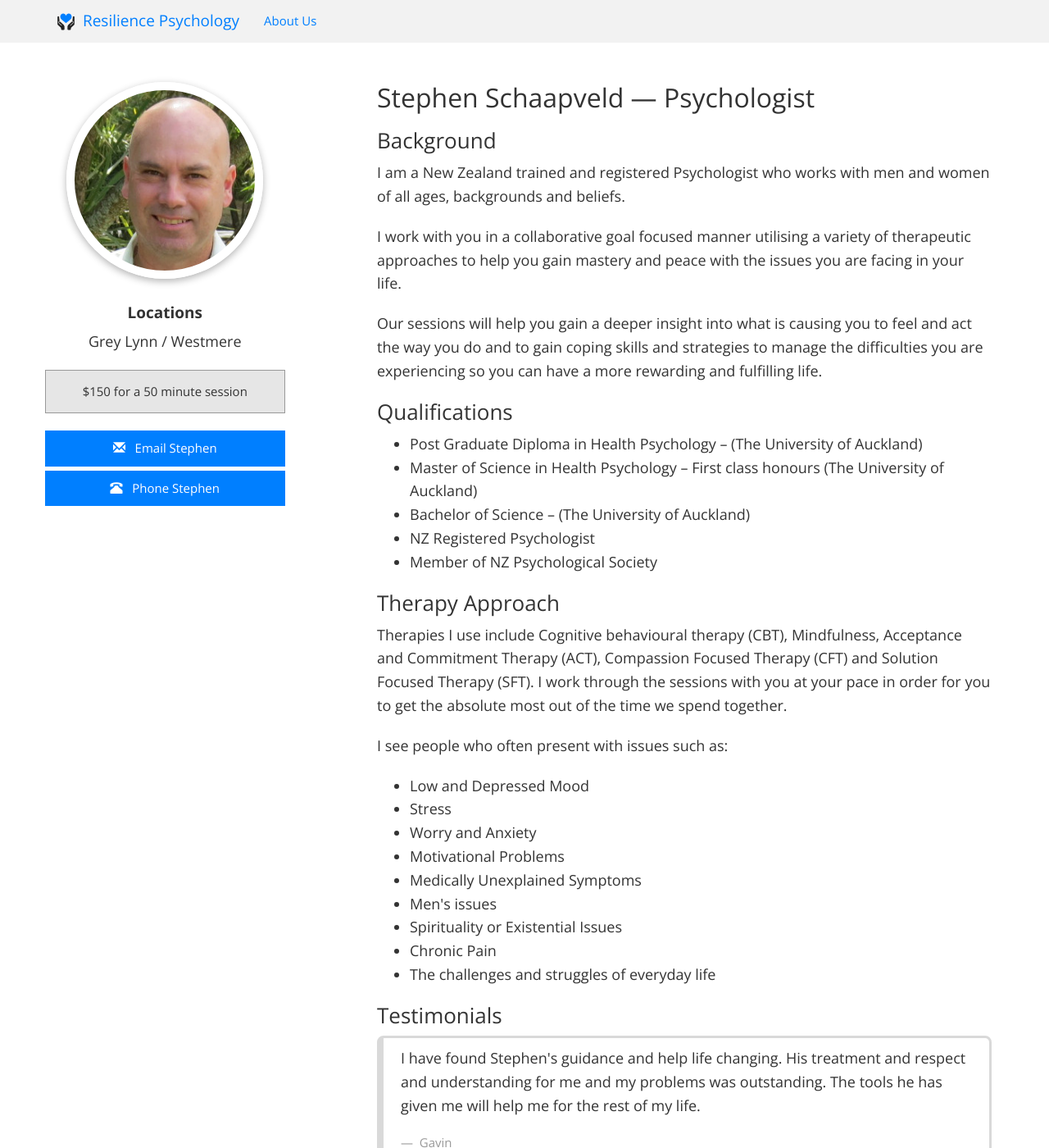
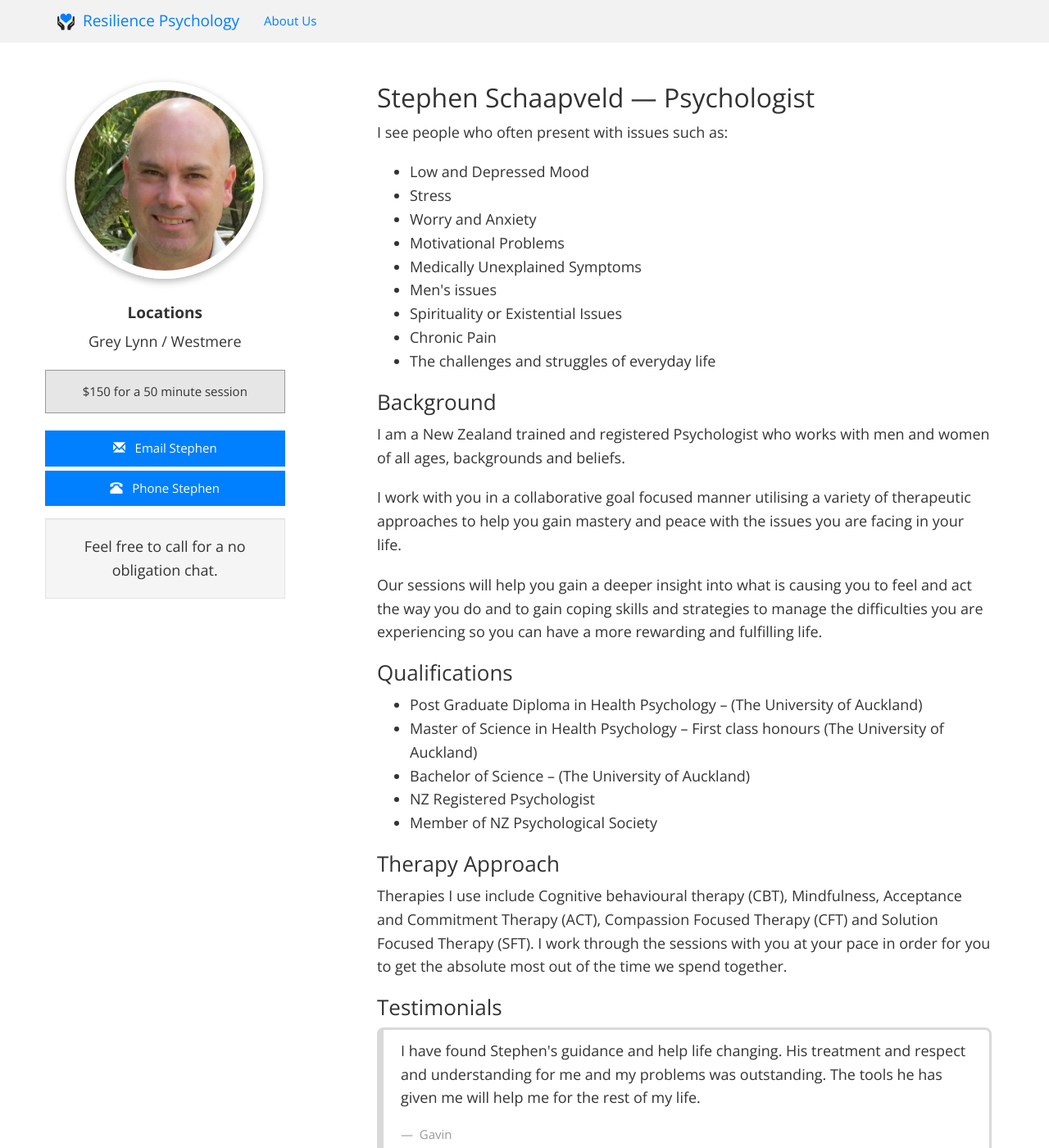
Before and after one commit to resiliencepsychology/beresilient, a Jekyll site: the page built from stephen-schaapveld.html, in a window 1280 px wide and 1400 px high. Shown: the whole window at 82% size. Built offline with Jekyll 4.4.1, drawn with Linux system fonts in a browser that asks for light colours; nearby versions of some CDN libraries.

Commit message:
Stephen changes.

```diff
--- a/stephen-schaapveld.html
+++ b/stephen-schaapveld.html
@@ -11,21 +11,48 @@ layout: default
       <p>
       Grey Lynn / Westmere</p>
       <div class="alert alert-muted">$150 for a 50 minute session</div>
+      <div class="form-group">
         <a href="mailto:s.schaapveld@clear.net.nz" class="btn btn-block btn-primary">
           <i class="glyphicon glyphicon-envelope">
           </i>
           &nbsp;
-        Email Stephen</a>
+          Email Stephen
+        </a>
         <a href="tel:0211812511" title="021 181 2511" class="btn btn-block btn-primary">
           <i class="glyphicon glyphicon-phone-alt">
           </i>
           &nbsp;
-        Phone Stephen</a>
+          Phone Stephen
+        </a>
+      </div>
+      <p class="well">Feel free to call for a no obligation chat.</p>
     </div>
   </div>
   <div class="col-sm-8 col-sm-offset-1">
     <h2>
       Stephen Schaapveld &mdash; Psychologist</h2>
+    <p>
+    I see people who often present with issues such as:</p>
+    <ul>
+      <li>
+      Low and Depressed Mood</li>
+      <li>
+      Stress</li>
+      <li>
+      Worry and Anxiety</li>
+      <li>
+      Motivational Problems</li>
+      <li>
+      Medically Unexplained Symptoms</li>
+      <li>
+      Men's issues </li>
+      <li>
+      Spirituality or Existential Issues</li>
+      <li>
+      Chronic Pain</li>
+      <li>
+      The challenges and struggles of everyday life</li>
+    </ul>
     <h3>
       Background</h3>
     <p>
@@ -52,28 +79,6 @@ layout: default
       Therapy Approach</h3>
     <p>
     Therapies I use include Cognitive behavioural therapy (CBT), Mindfulness, Acceptance and Commitment Therapy (ACT), Compassion Focused Therapy (CFT) and Solution Focused Therapy (SFT). I work through the sessions with you at your pace in order for you to get the absolute most out of the time we spend together.</p>
-    <p>
-    I see people who often present with issues such as:</p>
-    <ul>
-      <li>
-      Low and Depressed Mood</li>
-      <li>
-      Stress</li>
-      <li>
-      Worry and Anxiety</li>
-      <li>
-      Motivational Problems</li>
-      <li>
-      Medically Unexplained Symptoms</li>
-      <li>
-      Men's issues </li>
-      <li>
-      Spirituality or Existential Issues</li>
-      <li>
-      Chronic Pain</li>
-      <li>
-      The challenges and struggles of everyday life</li>
-    </ul>
     <h3>
       Testimonials</h3>
     <blockquote>
```
Lines whose indentation alone changed are shown as unchanged.
